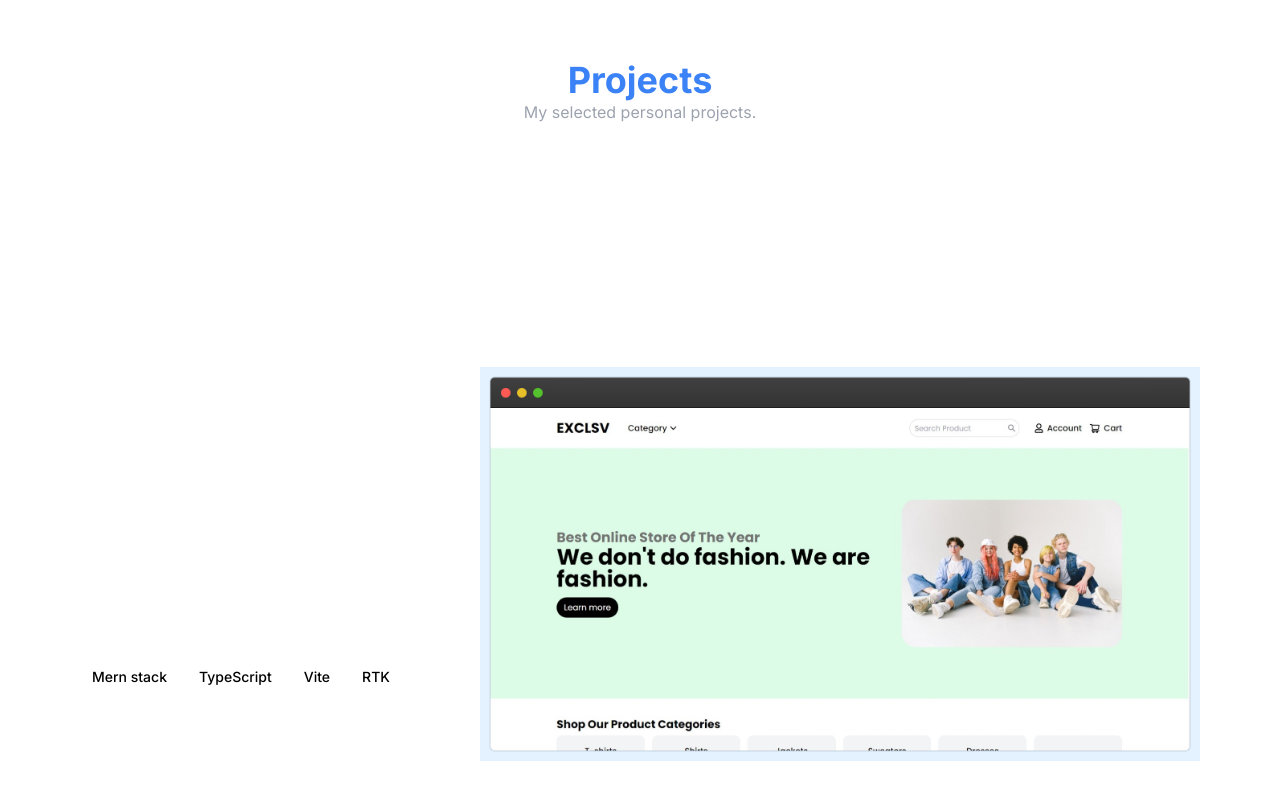
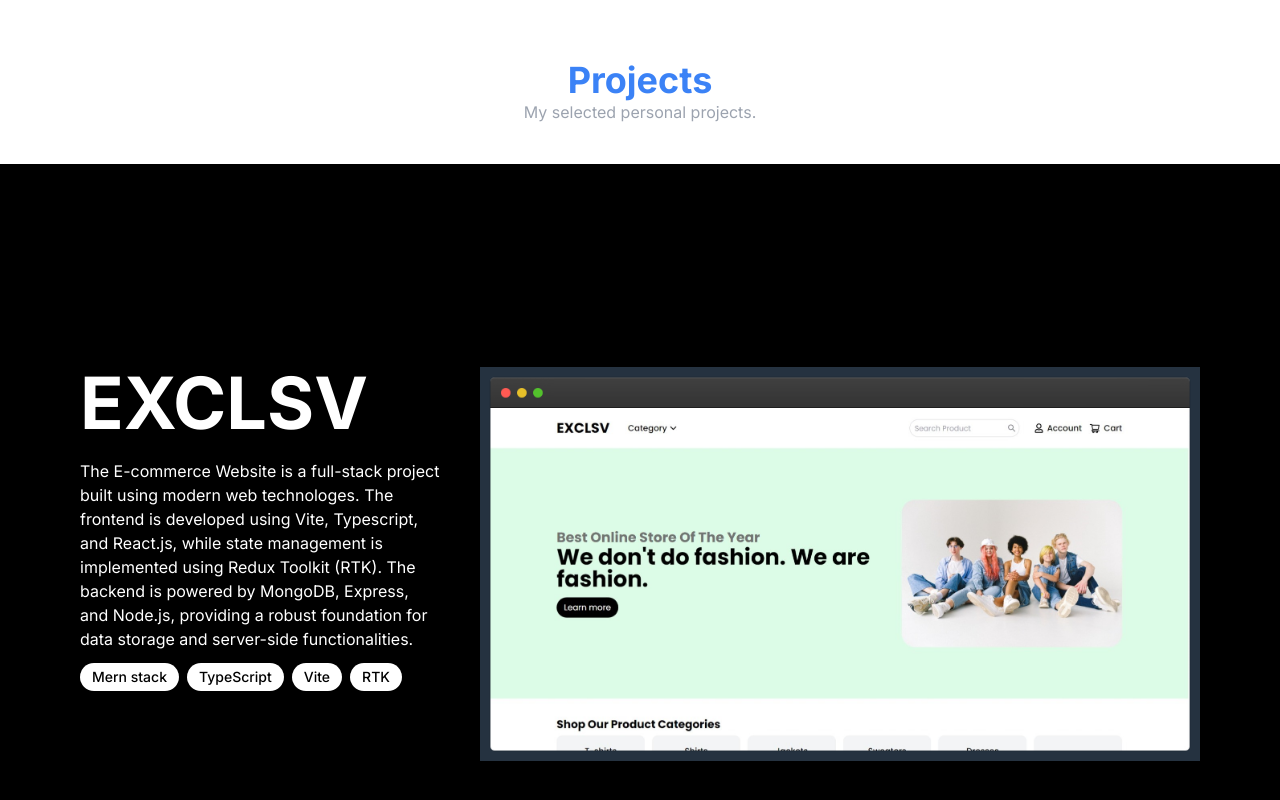
Before and after one commit to BigsizeJ/my-portfolio-website, a React (Vite) app: page / in a window 1280 px wide. Shown: the part 2363-3163 px from the top of the page. Built offline with nearby package versions, Linux system fonts and the light colour scheme.

Commit message:
fixed pageBackgroundColor not working

```diff
--- a/src/components/Project.tsx
+++ b/src/components/Project.tsx
@@ -1,5 +1,5 @@
-import { motion, useScroll } from "framer-motion";
-import { useRef, useEffect, useState } from "react";
+import { motion } from "framer-motion";
+import { useRef } from "react";
 
 interface Props {
   pageBackgroundColor: string;
@@ -21,7 +21,8 @@ const Project = ({
   return (
     <section
       ref={ref}
-      className={`bg-[${pageBackgroundColor}] h-screen w-full text-white  top-0 sticky
+      style={{ backgroundColor: pageBackgroundColor }}
+      className={`h-screen w-full text-white  top-0 sticky
       justify-center px-5 pt-18 md:pt-20 lg:pt-0 md:px-20
       gap-x-10 flex flex-col md:flex-row items-center`}
     >
--- a/src/components/Projects.tsx
+++ b/src/components/Projects.tsx
@@ -13,7 +13,7 @@ const Projects = ({ reference }: { reference: RefObject<HTMLDivElement> }) => {
       <p className="section-p">My selected personal projects.</p>
       <div className="w-full mt-10">
         <Project
-          pageBackgroundColor="black"
+          pageBackgroundColor="#000"
           projectName="EXCLSV"
           projectDescription="The E-commerce Website is a full-stack project built using modern
           web technologes. The frontend is developed using Vite, Typescript,
```
